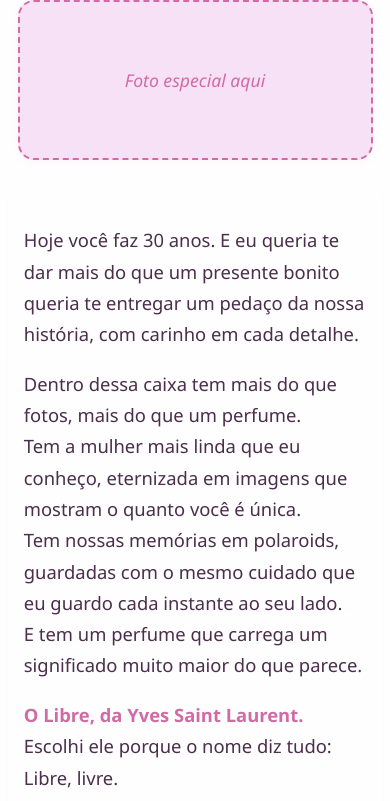
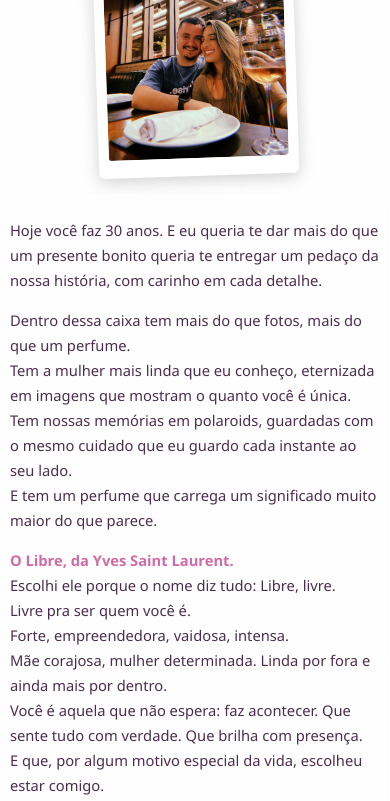
Before and after one commit to leonardoccezar/Anjinhabirthday, a plain HTML site: page Anjinhabirthday/index.html in a window 390 px wide. Shown: the part 202-1003 px from the top of the page. Drawn offline with Linux system fonts and the light colour scheme.

Commit message:
Adiciona mural de Polaroids na página de aniversário, com estilo e funcionalidade para carregar imagens dinamicamente.

```diff
--- a/Anjinhabirthday/index.html
+++ b/Anjinhabirthday/index.html
@@ -10,8 +10,8 @@
 <body>
     <div class="container">
         <h1>Anjinha faz 30 ❤️</h1>
-        <div class="photo-placeholder">
-            <span>Foto especial aqui</span>
+        <div class="polaroid-mural">
+            <!-- As imagens serão carregadas aqui -->
         </div>
         <div class="texto">
             <p>Hoje você faz 30 anos. E eu queria te dar mais do que um presente bonito queria te entregar um pedaço da nossa história, com carinho em cada detalhe.</p>
@@ -61,6 +61,25 @@
           window.addEventListener('click', desbloquearAudio);
         }
       });
+      // Mural de Polaroids
+      (function() {
+        const mural = document.querySelector('.polaroid-mural');
+        if (!mural) return;
+        // Supondo até 20 fotos nomeadas como foto1.jpg, foto2.jpg, ...
+        for (let i = 1; i <= 1; i++) {
+          const img = document.createElement('img');
+          img.src = `polaroids/foto${i}.jpg`;
+          img.alt = `Polaroid ${i}`;
+          img.onerror = function() { this.style.display = 'none'; };
+          const polaroid = document.createElement('div');
+          polaroid.className = 'polaroid';
+          // Inclinação aleatória
+          const rot = (Math.random() - 0.5) * 10;
+          polaroid.style.transform = `rotate(${rot}deg)`;
+          polaroid.appendChild(img);
+          mural.appendChild(polaroid);
+        }
+      })();
     </script>
 </body>
 </html>
--- a/Anjinhabirthday/style.css
+++ b/Anjinhabirthday/style.css
@@ -66,14 +66,83 @@ h1 {
     font-style: italic;
 }
 
+/* Mural de Polaroids */
+.polaroid-mural {
+  display: grid;
+  grid-template-columns: repeat(auto-fit, minmax(160px, 1fr));
+  gap: 24px;
+  margin: 40px 0 32px 0;
+  justify-items: center;
+}
+.polaroid {
+  background: #fff;
+  border: 4px solid #fff;
+  box-shadow: 0 4px 16px rgba(0,0,0,0.18);
+  padding: 12px 12px 32px 12px;
+  border-radius: 8px;
+  position: relative;
+  width: 140px;
+  transition: transform 0.2s;
+  cursor: pointer;
+  user-select: none;
+}
+.polaroid img {
+  width: 100%;
+  display: block;
+  border-radius: 4px;
+}
+.polaroid:hover {
+  transform: scale(1.07) rotate(-2deg);
+  z-index: 2;
+}
+
 @media (max-width: 700px) {
     .container {
         padding: 10px 2vw;
+        max-width: 98vw;
     }
-    .photo-placeholder {
-        width: 90vw;
-        height: 40vw;
-        min-width: 120px;
-        min-height: 120px;
+    .polaroid-mural {
+        grid-template-columns: repeat(auto-fit, minmax(120px, 1fr));
+        gap: 12px;
+        margin: 24px 0 18px 0;
+    }
+    .polaroid {
+        width: 100px;
+        padding: 8px 8px 20px 8px;
+        border-radius: 6px;
+    }
+    .polaroid img {
+        border-radius: 3px;
+    }
+    h1 {
+        font-size: 2rem;
+    }
+    .texto {
+        font-size: 1rem;
+        padding: 10px 6px;
+    }
+    .music-caption {
+        font-size: 0.95rem;
     }
 }
+
+@media (max-width: 400px) {
+    .container {
+        padding: 2vw 1vw;
+    }
+    .polaroid-mural {
+        grid-template-columns: 1fr;
+        gap: 8px;
+    }
+    .polaroid {
+        width: 90vw;
+        max-width: 180px;
+        padding: 6px 6px 14px 6px;
+    }
+    h1 {
+        font-size: 1.3rem;
+    }
+    .texto {
+        font-size: 0.92rem;
+    }
+}
```
Also changed, not shown: Anjinhabirthday/polaroids/foto1.jpg (added).
